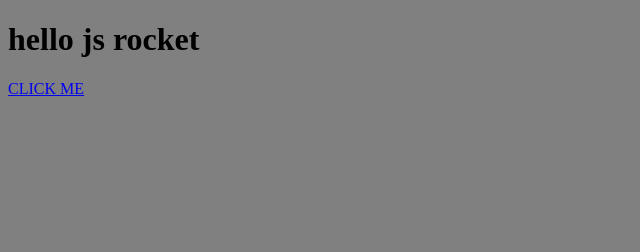
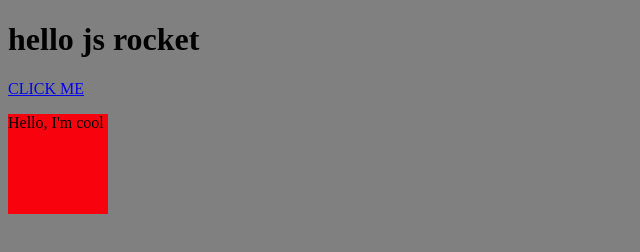
Before and after one commit to CoriJohnson/js-rocket, a plain HTML site: page index.html in a window 1280 px wide. Both pictures are taken after a click on the link "CLICK ME". Shown: the whole page, without its empty margins (0-640 px from the left). Drawn offline with Linux system fonts and the light colour scheme.

Commit message:
Messed with visibility

```diff
--- a/css/style.css
+++ b/css/style.css
@@ -1,3 +1,16 @@
 body {
   background-color: grey;
 }
+
+.cool {
+  visibility: hidden;
+  background-color: blueviolet;
+  width: 100px;
+  height: 100px;
+  transition: background-color 4s;
+}
+
+.cool.red {
+  visibility: visible;
+  background-color: red;
+}
--- a/index.html
+++ b/index.html
@@ -9,7 +9,11 @@
 
 <body>
   <h1>hello js rocket</h1>
-  <a href="#" onclick="car.fly()">CLICK ME</a>
+  <a href="#" onclick="doCoolStuff()">CLICK ME</a>
+
+  <div class="cool" id="cool">
+    <p>Hello, I'm cool</p>
+  </div>
 </body>
 
 </html>
--- a/js/script.js
+++ b/js/script.js
@@ -1,3 +1,12 @@
+var doCoolStuff = function () {
+  var currentClassName = document.getElementById('cool').className;
+  if (currentClassName == 'cool') {
+    document.getElementById('cool').className = "cool red";
+  } else {
+    document.getElementById('cool').className = 'cool';
+  }
+}
+
 var car = {
   make: 'VW',
   type: 'Polo',
```
